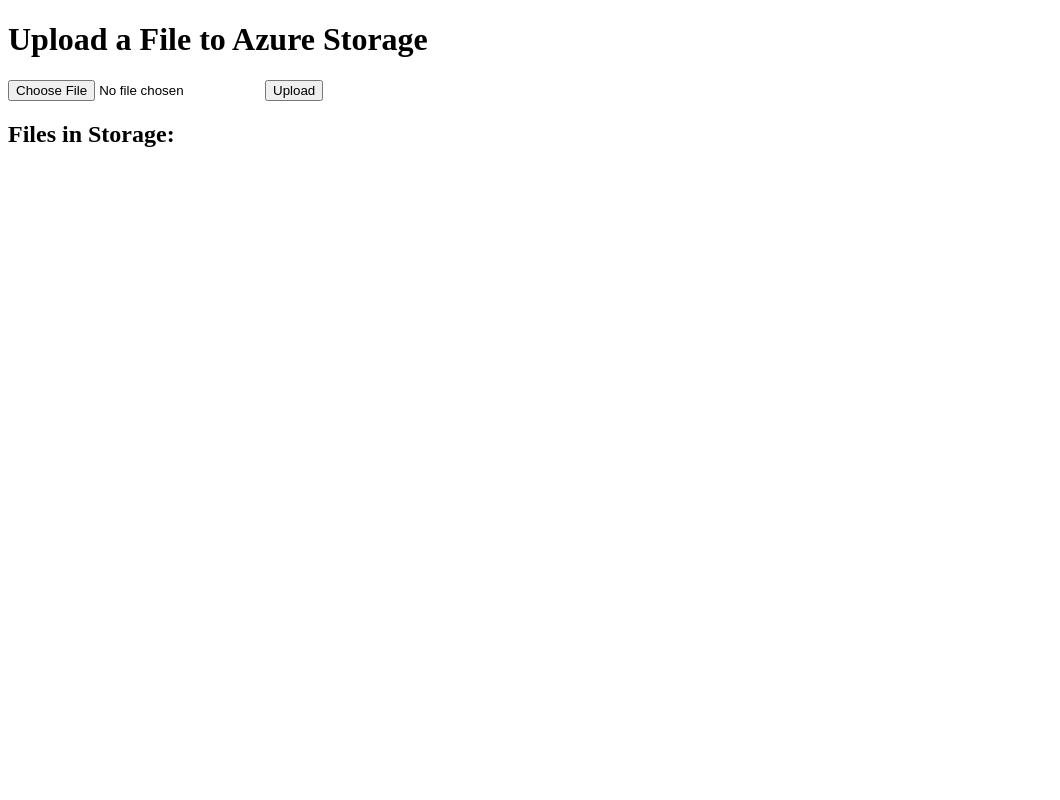
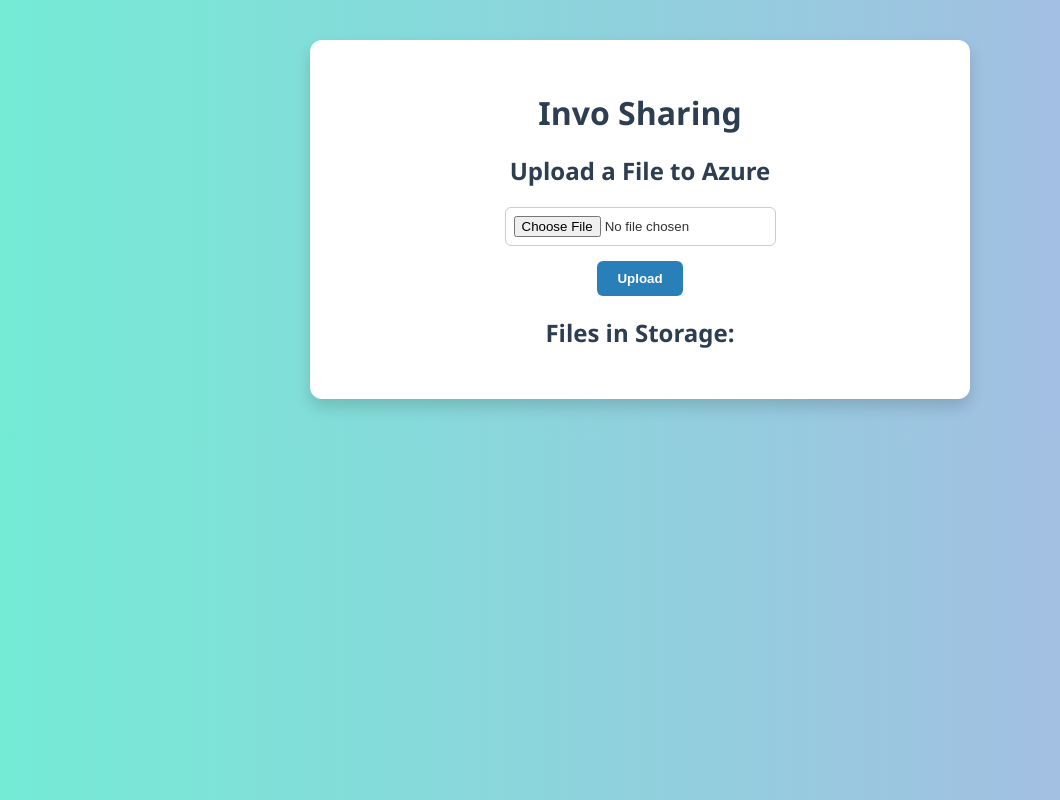
Before and after one commit to ashishlaheri/work-please, a website: page public/index.html in a window 1280 px wide. Shown: the whole page, without its empty margins (0-1060 px from the left). Drawn offline with Linux system fonts and the light colour scheme; no server answers.

Commit message:
Update index.html

```diff
--- a/public/index.html
+++ b/public/index.html
@@ -2,10 +2,78 @@
 <html lang="en">
 <head>
   <meta charset="UTF-8">
-  <title>Dynamic Storage App</title>
+  <title>Invo Sharing</title>
+  <style>
+    body {
+      font-family: 'Segoe UI', sans-serif;
+      background: linear-gradient(to right, #74ebd5, #ACB6E5);
+      margin: 0;
+      padding: 40px;
+      color: #333;
+    }
+
+    .container {
+      max-width: 600px;
+      margin: auto;
+      background: white;
+      border-radius: 12px;
+      padding: 30px;
+      box-shadow: 0 8px 16px rgba(0,0,0,0.15);
+    }
+
+    h1, h2 {
+      text-align: center;
+      margin-bottom: 20px;
+      color: #2c3e50;
+    }
+
+    form {
+      display: flex;
+      flex-direction: column;
+      align-items: center;
+    }
+
+    input[type="file"] {
+      margin-bottom: 15px;
+      padding: 8px;
+      border: 1px solid #ccc;
+      border-radius: 6px;
+    }
+
+    button {
+      padding: 10px 20px;
+      background-color: #2980b9;
+      border: none;
+      border-radius: 6px;
+      color: white;
+      font-weight: bold;
+      cursor: pointer;
+    }
+
+    button:hover {
+      background-color: #1e6a94;
+    }
+
+    ul {
+      list-style: none;
+      padding: 0;
+    }
+
+    li {
+      padding: 10px;
+      border-bottom: 1px solid #eee;
+      word-break: break-all;
+    }
+
+    li:last-child {
+      border-bottom: none;
+    }
+  </style>
 </head>
 <body>
-  <h1>Upload a File to Azure Storage</h1>
+  <div class="container">
+    <h1>Invo Sharing</h1>
+    <h2>Upload a File to Azure</h2>
 
     <form id="uploadForm" enctype="multipart/form-data">
       <input type="file" name="file" required>
@@ -14,6 +82,7 @@
 
     <h2>Files in Storage:</h2>
     <ul id="fileList"></ul>
+  </div>
 
   <script>
     document.getElementById('uploadForm').addEventListener('submit', async function(event) {
```
Lines whose indentation alone changed are shown as unchanged.
